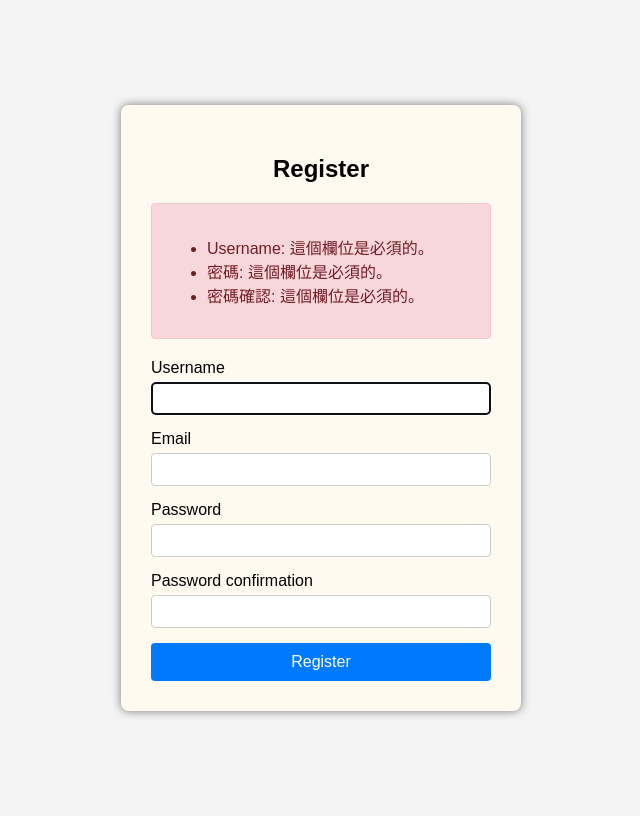
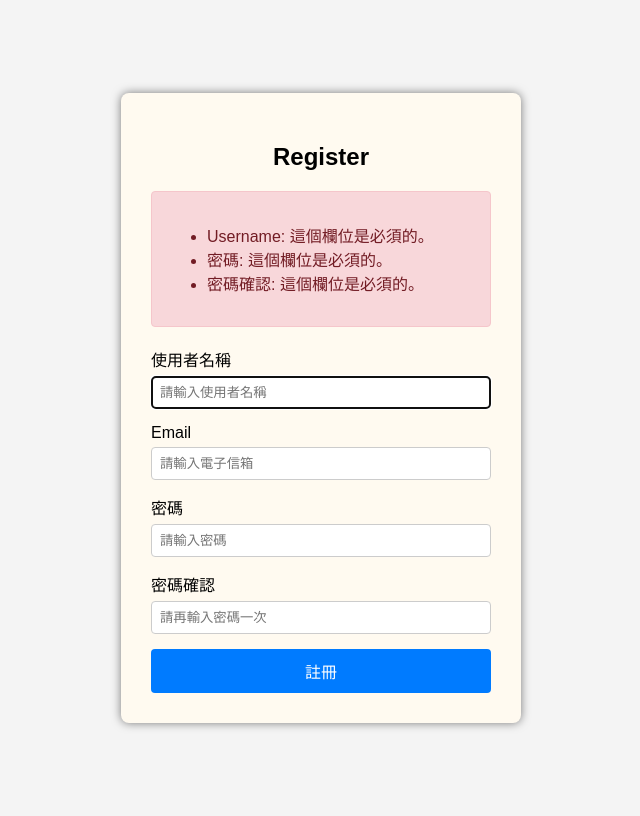
Before and after one commit to morrischen890717/112_Web, a Django app: page /register/ in a window 1280 px wide. Shown: the whole page, without its empty margins (319-959 px from the left). Run offline with Django 4.2, Linux system fonts and the light colour scheme.

Commit message:
modify the language of register page and add placeholder to its input

```diff
--- a/project/manage_system/forms.py
+++ b/project/manage_system/forms.py
@@ -7,10 +7,10 @@ User = get_user_model()
 
 class LoginForm(forms.Form):
     username = forms.CharField(
-        label="帳號",
+        label="使用者名稱",
         widget=forms.TextInput(attrs={
             'class': 'form-control',
-            'placeholder': '請輸入帳號'
+            'placeholder': '請輸入使用者名稱'
         })
     )
     password = forms.CharField(
@@ -25,6 +25,15 @@ class RegisterForm(UserCreationForm): # UserCreationForm 會自帶 password
     class Meta:
         model = User
         fields = ('username', 'email')
+        widgets = {
+            'username': forms.TextInput(attrs={'class':'form-control', 'placeholder':'請輸入使用者名稱'}),
+            'email': forms.EmailInput(attrs={'class':'form-control', 'placeholder':'請輸入電子信箱'}),
+        }
+
+    def __init__(self, *args, **kwargs):
+        super(RegisterForm, self).__init__(*args, **kwargs)
+        self.fields['password1'].widget = forms.PasswordInput(attrs={'class': 'form-control', 'placeholder': '請輸入密碼'})
+        self.fields['password2'].widget = forms.PasswordInput(attrs={'class': 'form-control', 'placeholder': '請再輸入密碼一次'})
 
 # class LoginForm(forms.Form):
 #     username = forms.CharField(label='帳號', max_length=10)
--- a/project/templates/login.html
+++ b/project/templates/login.html
@@ -9,14 +9,14 @@
     <div class="container">
       <div id="labLabel">Login</div>
       {% for message in messages %}
-        <div class="alert alert-{{ message.tags }}">{{ message }}</div>
+      <div class="alert alert-{{ message.tags }}">{{ message }}</div>
       {% endfor %}
       <form action="." method="POST">
         {% csrf_token %}
         <table>
           {{ Login_form.as_table }}
         </table>
-        <br>
+        <br />
         <input class="btn btn-primary" type="submit" value="登入" />
         <p>還沒有帳號嗎? <a href="/register">註冊</a></p>
       </form>
--- a/project/templates/register.html
+++ b/project/templates/register.html
@@ -25,7 +25,7 @@
       <form method="post">
         {% csrf_token %}
         <div class="form-group">
-          <label for="username">Username</label>
+          <label for="username">使用者名稱</label>
           {{ form.username }}
         </div>
         <div class="form-group">
@@ -33,14 +33,14 @@
           {{ form.email }}
         </div>
         <div class="form-group">
-          <label for="password1">Password</label>
+          <label for="password1">密碼</label>
           {{ form.password1 }}
         </div>
         <div class="form-group">
-          <label for="password2">Password confirmation</label>
+          <label for="password2">密碼確認</label>
           {{ form.password2 }}
         </div>
-        <button type="submit">Register</button>
+        <button type="submit">註冊</button>
       </form>
     </div>
   </body>
```
Also changed, not shown: project/db.sqlite3.
